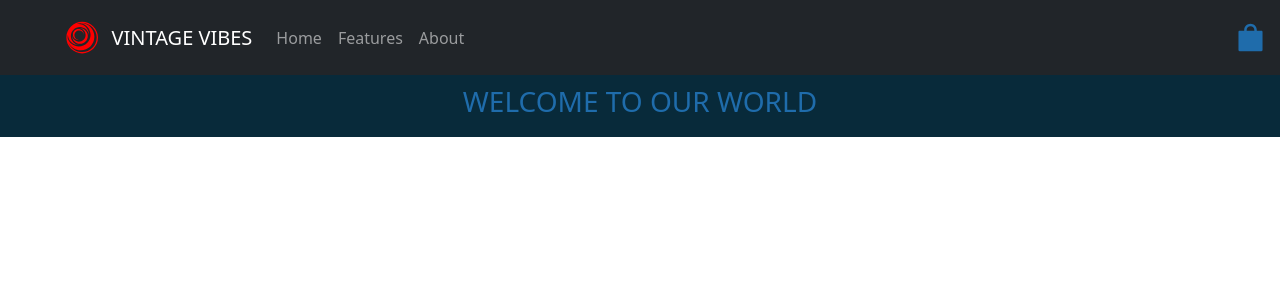
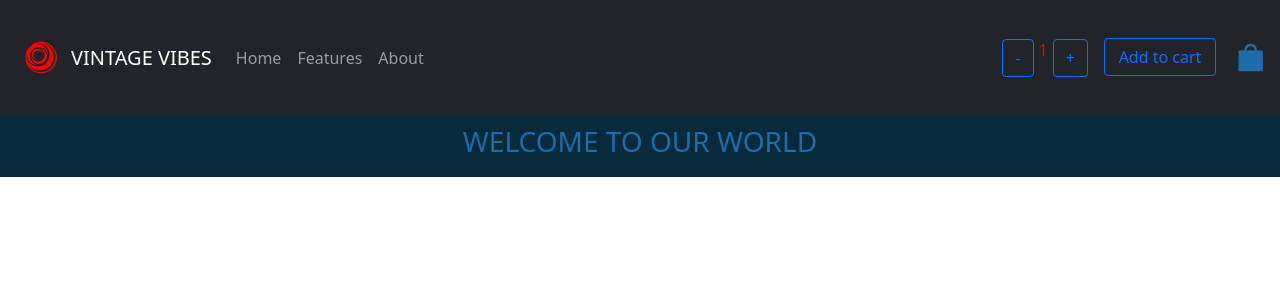
Before and after one commit to luriv28/ProyectoReact, a React (Create React App) app: page / in a window 1280 px wide. Shown: the top 300 px of the page. Built offline with nearby package versions, Linux system fonts and the light colour scheme.

Commit message:
estilando botonera

```diff
--- a/src/App.css
+++ b/src/App.css
@@ -1,7 +1,7 @@
 
 .yellow{
 
-  font-size: 35px;
+  font-size: 75px;
   color: #1f6cab;
   margin: 12px;
   display: flex;
@@ -28,3 +28,29 @@
   justify-content: center;
   align-items: center;
 }
+
+.contador{
+  color: red;
+  width: 100%;
+  display: flex;
+  flex-direction: row;
+  justify-content: flex-end;
+}
+.boton-contador{
+
+margin: 8px;
+display: flex;
+flex-direction: row;
+justify-content: flex-end;
+gap: 5px;
+align-items:  center;
+}
+
+.add-btn{
+width: 90%;
+margin: 8px;
+display: flex;
+flex-direction: row;
+justify-content: flex-end;
+align-items:  center;
+}
--- /dev/null
+++ b/src/components/ItemCount.jsx
@@ -0,0 +1,37 @@
+import React, { useState } from "react";
+import "bootstrap/dist/css/bootstrap.css";
+import Button from "react-bootstrap/Button";
+
+const ItemCount = ({ stock, initial, onAdd }) => {
+  const [count, setCount] = useState(initial);
+
+  const rest = () => {
+    if (count > initial) setCount(count - 1);
+  };
+  const sum = () => {
+    if (count < stock) setCount(count + 1);
+  };
+
+  return (
+    <>
+      <div className="contador">
+        <div className="boton-contador">
+          <Button variant="outline-primary" onClick={rest}>
+            -
+          </Button>
+          <p className="numeroContador"> {count} </p>
+          <Button variant="outline-primary" onClick={sum}>
+            +
+          </Button>
+        </div>
+
+        <div>
+          <Button variant="outline-primary" className="add-btn" onClick={onAdd}>
+            Add to cart
+          </Button>
+        </div>
+      </div>
+    </>
+  );
+};
+export default ItemCount;
--- a/src/components/Navbar.jsx
+++ b/src/components/Navbar.jsx
@@ -5,8 +5,11 @@ import Nav from "react-bootstrap/Nav";
 import "bootstrap/dist/css/bootstrap.css";
 import { GiConcentricCrescents } from "react-icons/gi";
 import CartWidget from "./CartWidget";
-
+import ItemCount from "./ItemCount";
 const NavBarMenu = () => {
+  const onAdd = () => {
+    console.log("click");
+  };
   return (
     <>
       <Navbar bg="dark" variant="dark" sticky="top">
@@ -21,6 +24,7 @@ const NavBarMenu = () => {
             <Nav.Link href="#pricing">About</Nav.Link>
           </Nav>
         </Container>
+        <ItemCount stock={6} initial={1} onAdd={onAdd} />
         <CartWidget />
       </Navbar>
     </>
```
Also changed, not shown: src/App.js (+5 -2 lines).
